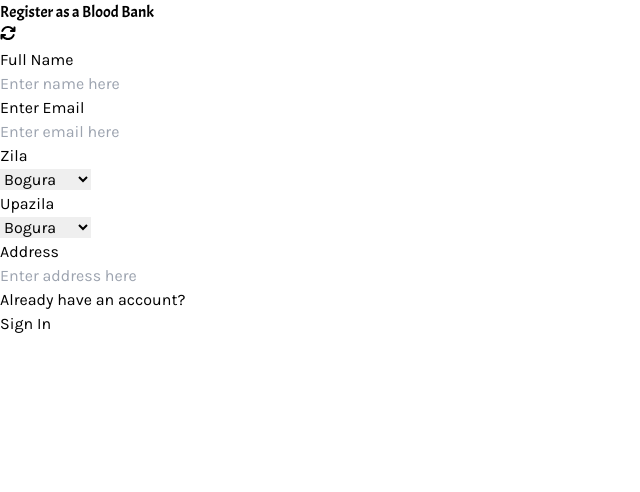
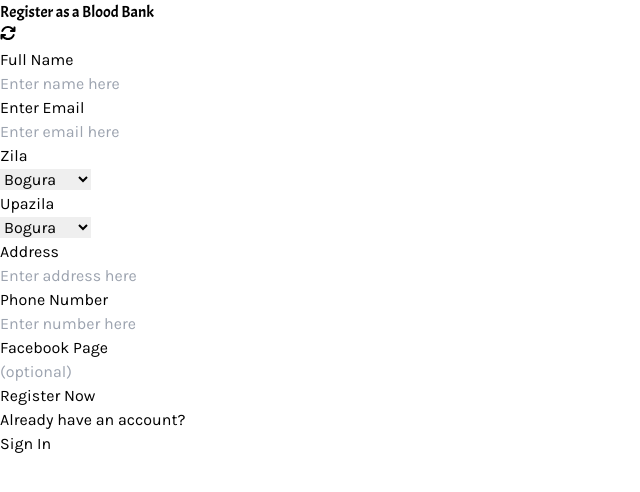
Before and after one commit to abuhosain/blood-bazar, a Next.js app: page /account/sign-up in a window 1280 px wide. Both pictures are taken after a click on the button 8 px from the left and 33 px from the top of the page. Shown: the top 492 px of the page, without its empty margins (0-640 px from the left). Built offline with nearby package versions, Linux system fonts and the light colour scheme.

Commit message:
completed the design of sign up form for donor and blood bank register form

```diff
--- a/src/app/account/sign-up/page.tsx
+++ b/src/app/account/sign-up/page.tsx
@@ -3,7 +3,7 @@ import Form_Switcher from "@/components/account/forms/Form_Switcher";
 export default function page() {
   return (
     <div className="min-h-screen flex items-center py-16">
-      <div className="min-w-[1024px] mx-auto px-4 xl:px-0">
+      <div className=" mx-auto px-4 xl:px-0">
         <Form_Switcher />
       </div>
     </div>
--- a/src/components/account/forms/Blood_Bank_Register.tsx
+++ b/src/components/account/forms/Blood_Bank_Register.tsx
@@ -1,9 +1,37 @@
+import Button from "@/components/common/Button";
 import Form from "@/components/common/Form";
 
 export default function Blood_Bank_Register() {
   return (
     <form>
       <Form />
+
+      {/* phone number form */}
+      <div className="mt-4">
+        <h3 className="font-semibold uppercase">Phone Number</h3>
+        <input
+          type="number"
+          className="py-2 px-3 border-2 rounded-lg mt-2 w-full"
+          placeholder="Enter number here"
+        />
+      </div>
+      {/* facebook page */}
+      <div className="mt-4">
+        <h3 className="font-semibold uppercase">Facebook Page</h3>
+        <input
+          type="text"
+          className="py-2 px-3 border-2 rounded-lg mt-2 w-full"
+          placeholder="(optional)"
+        />
+      </div>
+
+      <div className="w-full mt-4">
+        <Button
+          btn_primary={true}
+          text="Register Now"
+          styles="uppercase text-white w-full hover:text-black hover:bg-transparent hover:border-black border"
+        />
+      </div>
     </form>
   );
 }
--- a/src/components/account/forms/Donor_Register.tsx
+++ b/src/components/account/forms/Donor_Register.tsx
@@ -35,6 +35,7 @@ export default function Donor_Register() {
         <div>
           <h3 className="font-semibold uppercase">Phone Number</h3>
           <input
+            type="number"
             className="py-2 px-3 border-2 rounded-lg mt-2 w-full"
             placeholder="Enter number here"
           />
@@ -73,7 +74,7 @@ export default function Donor_Register() {
         <Button
           btn_primary={true}
           text="Register Now"
-          styles="uppercase text-white w-full"
+          styles="uppercase text-white w-full hover:text-black hover:bg-transparent hover:border-black border"
         />
       </div>
     </form>
--- a/src/components/account/forms/Form_Switcher.tsx
+++ b/src/components/account/forms/Form_Switcher.tsx
@@ -15,8 +15,8 @@ export default function Form_Switcher() {
   };
 
   return (
-    <div className="w-[1024px] bg-white rounded-lg p-4">
-      <div className="flex justify-between mb-5">
+    <div className="w-[340px] md:w-[650px] lg:w-[990px] bg-white rounded-lg p-4">
+      <div className="flex justify-between items-center mb-5">
         <div>
           <h1 className={`${font.acme.className} text-2xl md:text-4xl`}>
             Register as a {form ? "Donor" : "Blood Bank"}
--- a/src/components/common/Form.tsx
+++ b/src/components/common/Form.tsx
@@ -5,6 +5,7 @@ export default function Form() {
       <div>
         <h3 className="font-semibold uppercase">Full Name</h3>
         <input
+          type="text"
           className="py-2 px-3 border-2 rounded-lg mt-2 w-full"
           placeholder="Enter name here"
         />
@@ -14,6 +15,7 @@ export default function Form() {
       <div>
         <h3 className="font-semibold uppercase">Enter Email</h3>
         <input
+          type="email"
           className="py-2 px-3 border-2 rounded-lg mt-2 w-full"
           placeholder="Enter email here"
         />
@@ -41,6 +43,7 @@ export default function Form() {
       <div>
         <h3 className="font-semibold uppercase">Address</h3>
         <input
+          type="text"
           className="py-2 px-3 border-2 rounded-lg mt-2 w-full"
           placeholder="Enter address here"
         />
```
